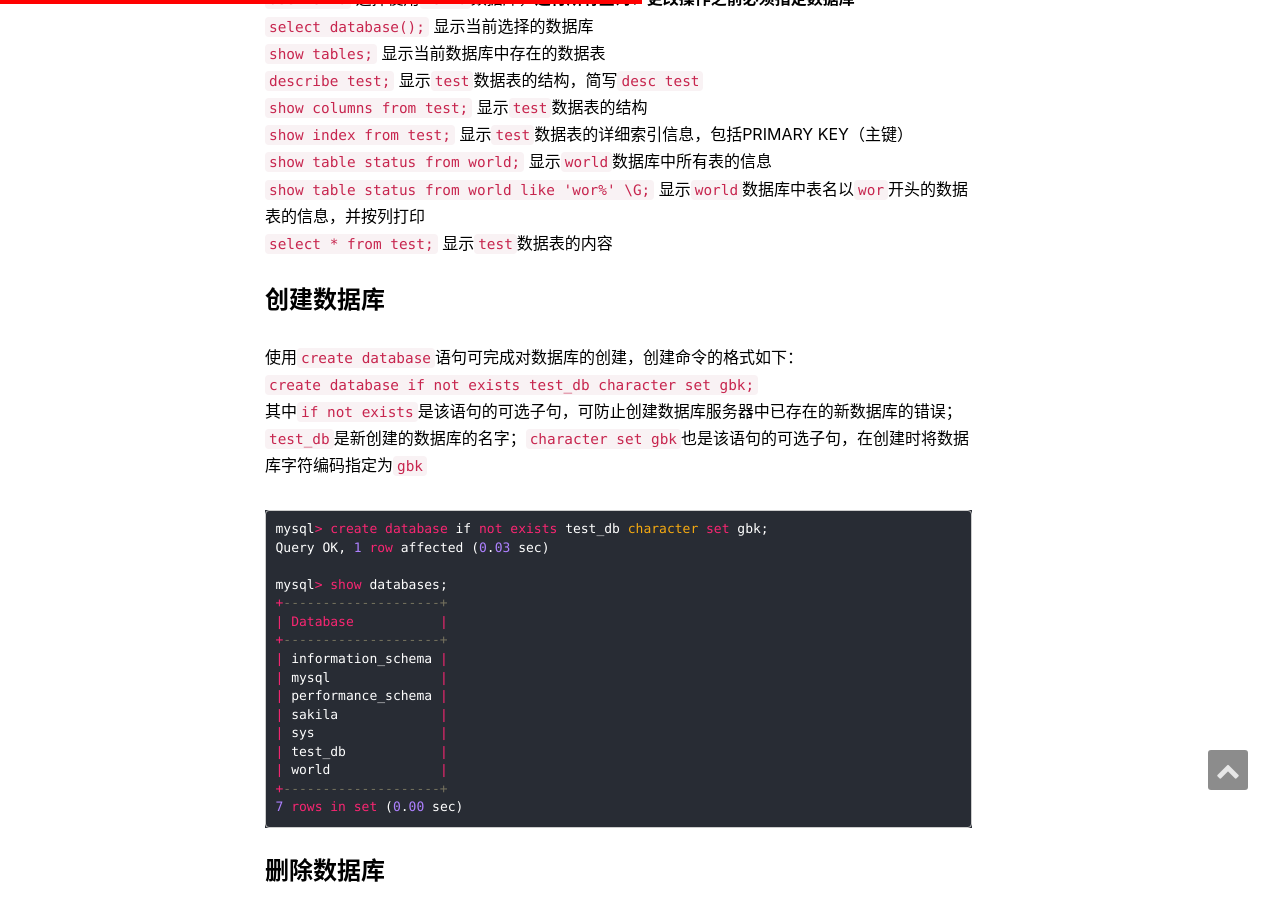
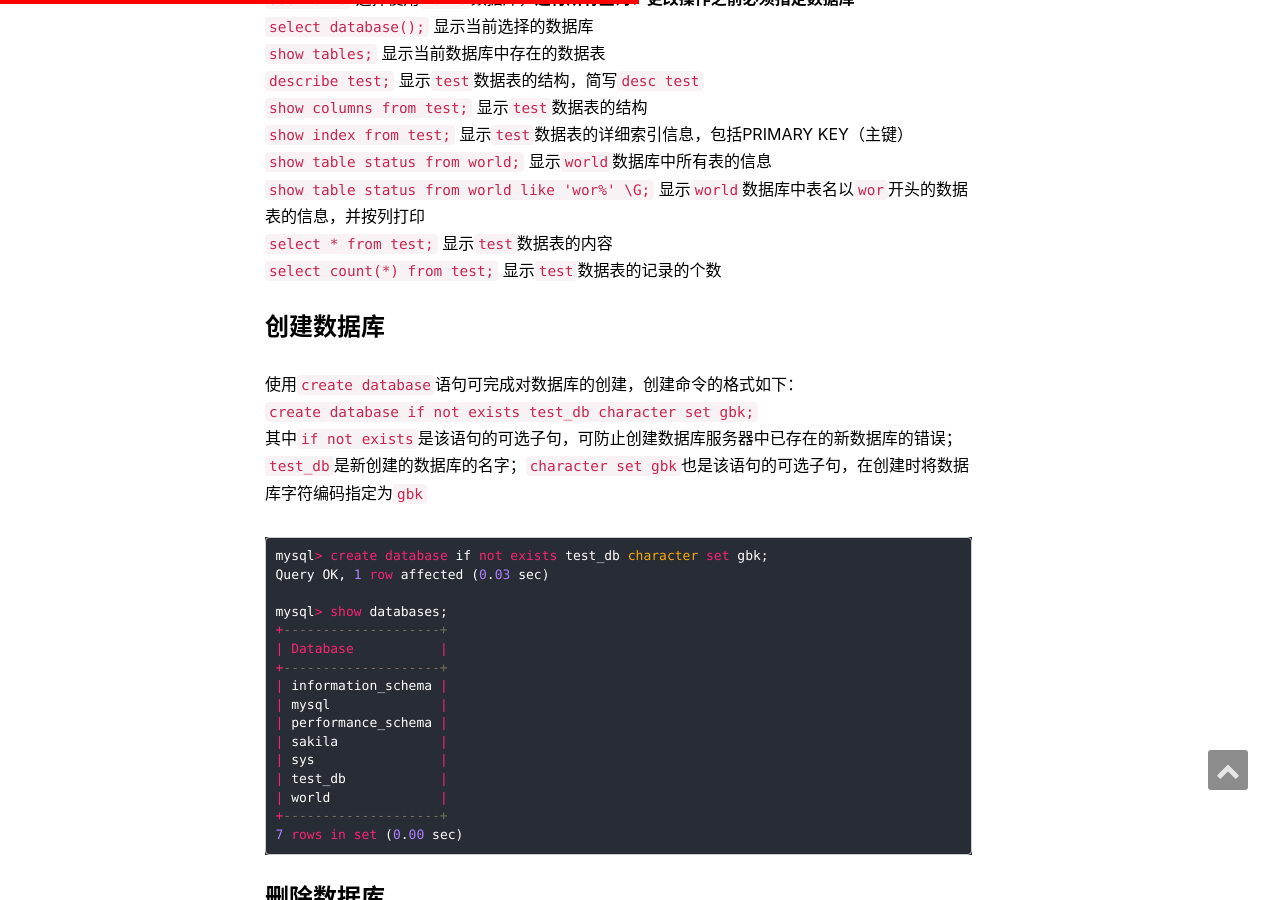
Before and after one commit to zfb132/zfb132.github.com, a Jekyll site: the page built from _posts/2017-08-19-mysql_first_fundament.md, in a window 1280 px wide and 900 px high, scrolled down 3926 px. Built offline with Jekyll 4.4.1, drawn with Linux system fonts in a browser that asks for light colours; nearby versions of some CDN libraries; comment, search, counter and statistics services are not loaded.

Commit message:
添加常用命令

```diff
--- a/_posts/2017-08-19-mysql_first_fundament.md
+++ b/_posts/2017-08-19-mysql_first_fundament.md
@@ -98,6 +98,7 @@ MySQL具有一套对字符、单词以及特殊符号的使用规定, 它通过
 `show table status from world;` 显示`world`数据库中所有表的信息
 `show table status from world like 'wor%' \G;` 显示`world`数据库中表名以`wor`开头的数据表的信息，并按列打印
 `select * from test;` 显示`test`数据表的内容
+`select count(*) from test;` 显示`test`数据表的记录的个数
 ### 创建数据库
 使用`create database`语句可完成对数据库的创建，创建命令的格式如下：
 `create database if not exists test_db character set gbk;`
```
